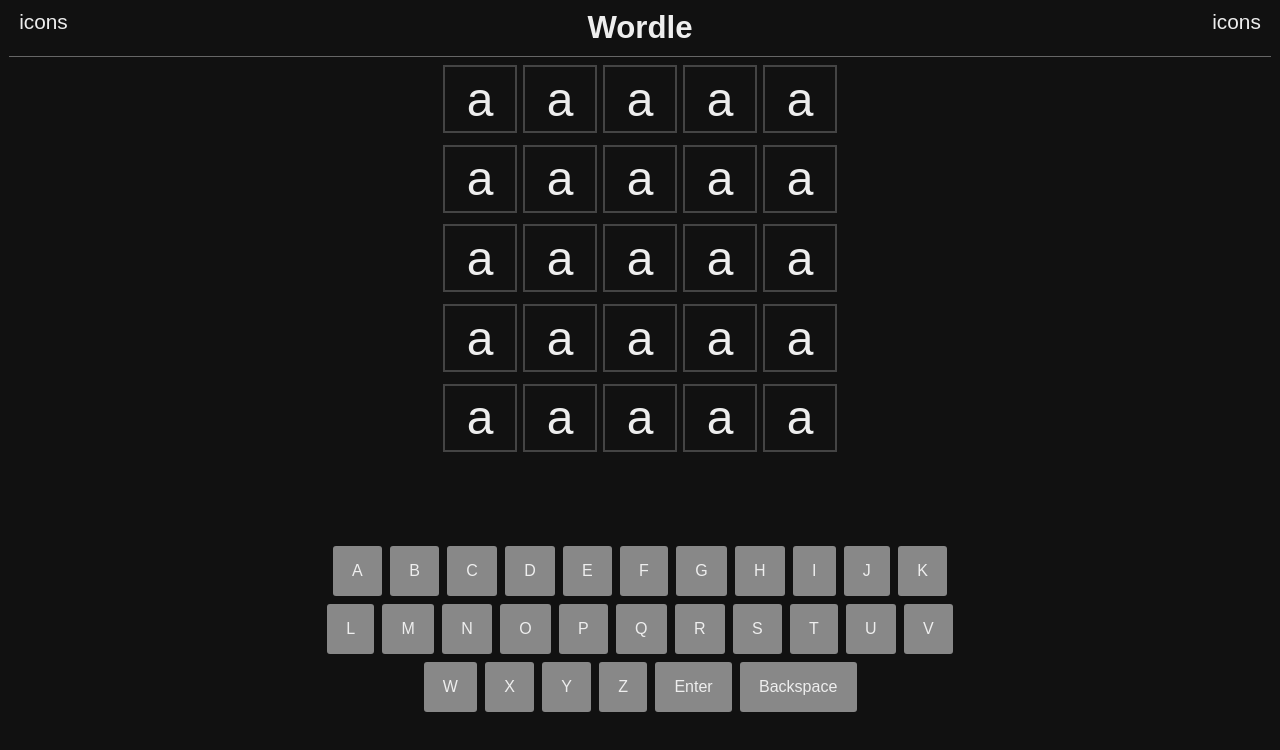
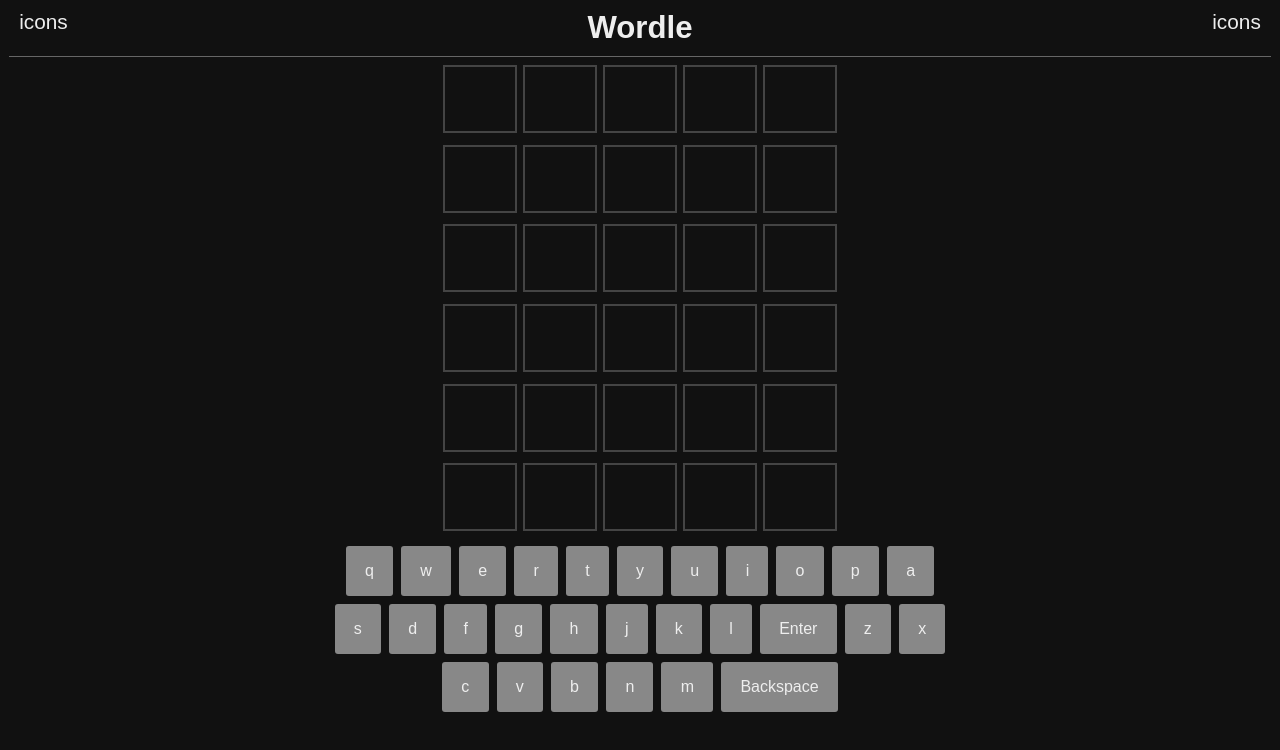
Before and after one commit to Kex027/my-projects, a React (Create React App) app in the folder wordle-react/: page / in a window 1280 px wide. Shown: the top 750 px of the page. Built offline with nearby package versions, Linux system fonts and the light colour scheme.

Commit message:
Transfered board from array to object, and properly maped with object.values

```diff
--- a/wordle-react/src/App.js
+++ b/wordle-react/src/App.js
@@ -6,7 +6,7 @@
 import "./style.scss";
 
 const App = () => {
-  const [board, setBoard] = useState([]);
+  const [board, setBoard] = useState({});
   const [rowIndex, setRowIndex] = useState(0);
   const [columnIndex, setColumnIndex] = useState(0);
   // board[columnIndex[rowIndex]].value;
@@ -15,11 +15,28 @@
   const createBoard = () => {
     // array => object
     // mapowanie boarda
-    const row = new Array(5).fill({}).map((item, index) => {
-      return (item = { id: index, value: "a" });
-    });
-    const column = new Array(5).fill(row);
-    setBoard(column);
+    // const row = new Array(5).fill({}).map((item, index) => {
+    //   return (item = { id: index, value: "a" });
+    // });
+    // const column = new Array(5).fill(row);
+
+    const column = {
+      1: { id: 1, value: "" },
+      2: { id: 2, value: "" },
+      3: { id: 3, value: "" },
+      4: { id: 4, value: "" },
+      5: { id: 5, value: "" },
+    }
+    const row = {
+      1: { column },
+      2: { column },
+      3: { column },
+      4: { column },
+      5: { column },
+      6: { column }
+    }
+
+    setBoard(row);
   };
 
   useEffect(() => {
@@ -33,6 +50,7 @@
       <Keyboard
         rowIndex={rowIndex}
         setRowIndex={setRowIndex}
+        columnIndex={columnIndex}
         setColumnIndex={setColumnIndex}
       />
     </div>
--- a/wordle-react/src/components/board/Board.jsx
+++ b/wordle-react/src/components/board/Board.jsx
@@ -3,17 +3,29 @@
 
 import "./board.scss";
 
-const Board = ({board}) => {
+const Board = ({ board }) => {
   return (
     <div className="board">
-      {board.map((column) =>
-        column.map((row) => {
-          const { id, value } = row;
-          return <BoardBox key={id} id={id} text={value} />;
-        })
+      {Object.values(board).map((column) =>
+        Object.values(column).map((row) =>
+          Object.values(row).map((box) => {
+            return <BoardBox key={box.id} id={box.id} text={box.value} />;
+          })
+        )
       )}
     </div>
   );
 };
 
 export default Board;
+
+// reduce
+// object.keys
+// object.values
+
+// {board.map((column) =>
+//   column.map((row) => {
+//     const { id, value } = row;
+//     return <BoardBox key={id} id={id} text={value} />;
+//   })
+// )}
--- a/wordle-react/src/components/keyboard/Keyboard.jsx
+++ b/wordle-react/src/components/keyboard/Keyboard.jsx
@@ -3,7 +3,7 @@
 
 import "./keyboard.scss";
 
-const Keyboard = ({ rowIndex, setRowIndex, setColumnIndex }) => {
+const Keyboard = ({ rowIndex, setRowIndex, columnIndex, setColumnIndex }) => {
   const genKeyboardList = () => {
     let kbList = [];
     let pointer = "A".charCodeAt(0);
@@ -17,21 +17,69 @@
     return kbList;
   };
 
+  const kbList = [
+    "q",
+    "w",
+    "e",
+    "r",
+    "t",
+    "y",
+    "u",
+    "i",
+    "o",
+    "p",
+    "a",
+    "s",
+    "d",
+    "f",
+    "g",
+    "h",
+    "j",
+    "k",
+    "l",
+    "Enter",
+    "z",
+    "x",
+    "c",
+    "v",
+    "b",
+    "n",
+    "m",
+    "Backspace",
+  ];
+
+  const onKeyClick = (text) => {
+    if (text === "Enter") {
+      if (rowIndex === 4) {
+        setColumnIndex((prevColumnIndex) => ++prevColumnIndex);
+        setRowIndex(0);
+        // add letter
+      }
+      return;
+    }
+    if (text === "Backspace") {
+      setRowIndex((prevRowIndex) => --prevRowIndex);
+      // delete last letter
+      return;
+    }
+    console.log(rowIndex);
+    console.log(columnIndex);
+    if (rowIndex === 4) {
+      return;
+    }
+    setRowIndex((prevRowIndex) => ++prevRowIndex);
+    console.log(text);
+  };
+
   return (
     <div className="keyboard noselect">
-      {genKeyboardList().map((text, index) => {
+      {kbList.map((text, index) => {
         return (
           <Key
             key={index}
             text={text}
             onClick={(e) => {
-              if (text === "Enter") {
-                return;
-              }
-              if (text === "Backspace") {
-                return;
-              }
-              setRowIndex((prevRowIndex) => ++prevRowIndex);
+              onKeyClick(text);
             }}
           />
         );
```
Also changed, not shown: wordle-react/src/components/keyboard/Key.jsx (+6 -2 lines).
